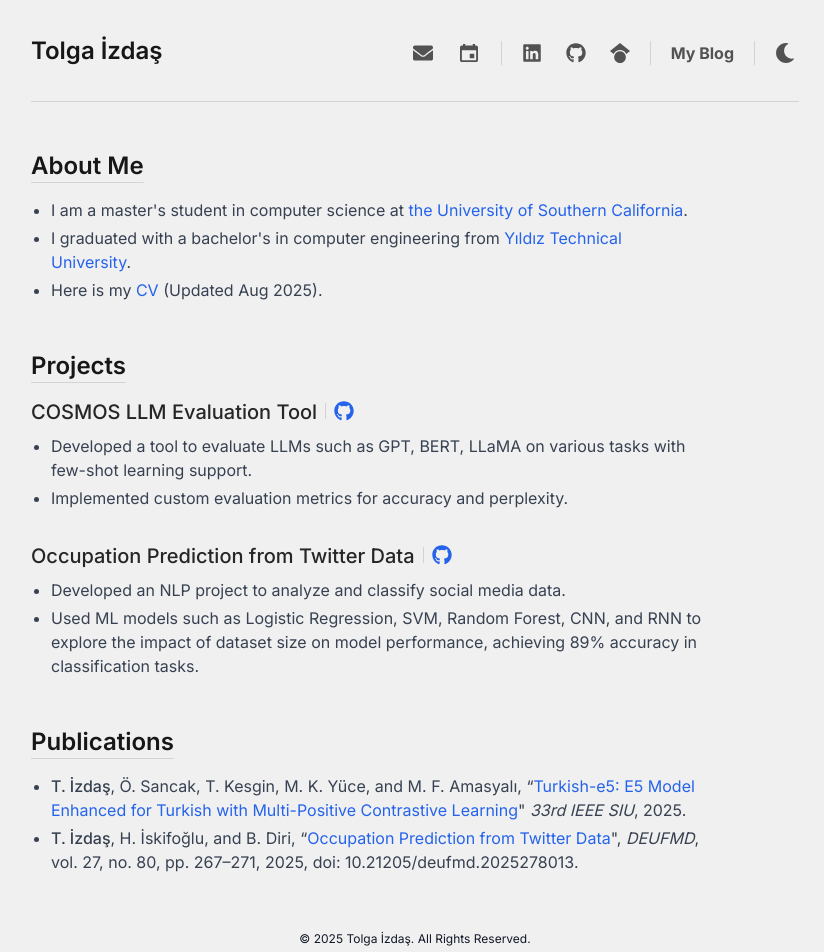
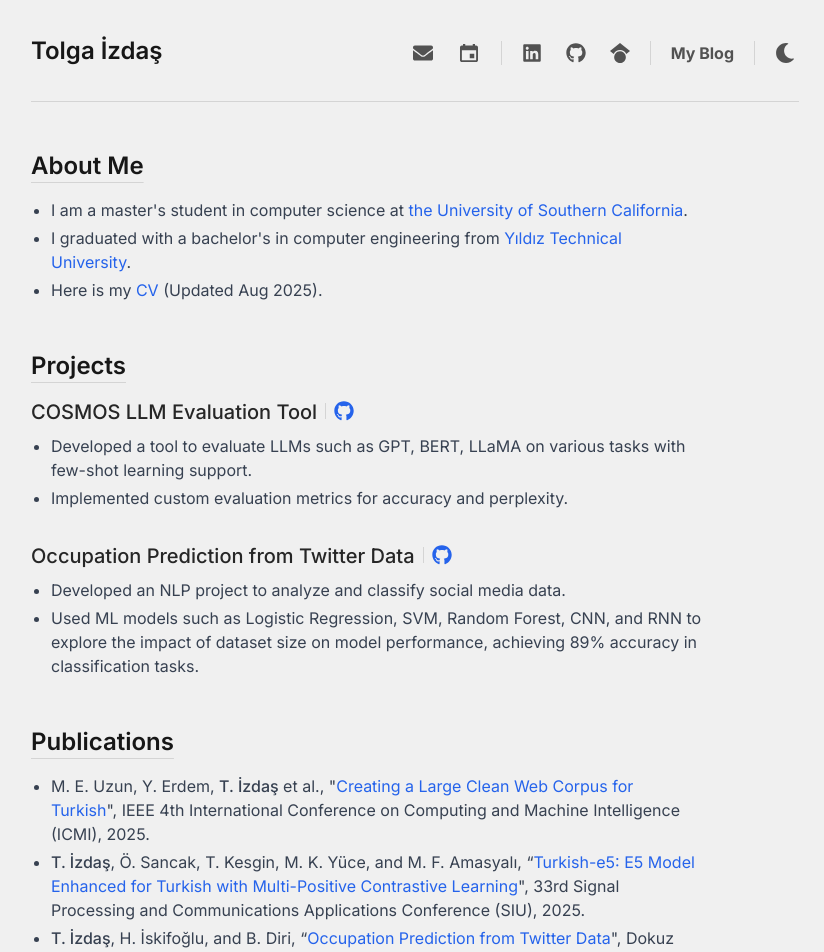
Before and after one commit to tolgaizdas/personal-website, a Next.js app: page / in a window 1280 px wide. Shown: the top 952 px of the page, without its empty margins (225-1049 px from the left). Built offline with nearby package versions, Linux system fonts and the light colour scheme.

Commit message:
added publication

```diff
--- a/src/app/sections.js
+++ b/src/app/sections.js
@@ -118,8 +118,9 @@ export const publications = {
       company: "",
       location: "",
       description: [
-        `<span class="font-medium">T. İzdaş</span>, Ö. Sancak, T. Kesgin, M. K. Yüce, and M. F. Amasyalı,  \“${anchor("https://ieeexplore.ieee.org/document/11112375", "Turkish-e5:  E5  Model  Enhanced  for  Turkish  with  Multi-Positive  Contrastive Learning")}\" <i>33rd IEEE SIU</i>, 2025.`,
-        `<span class="font-medium">T. İzdaş</span>, H. İskifoğlu, and B. Diri, \“${anchor("https://dergipark.org.tr/en/download/article-file/4155848", "Occupation Prediction from Twitter Data")}\", <i>DEUFMD</i>, vol. 27, no. 80, pp. 267–271, 2025, doi: 10.21205/deufmd.2025278013.`,
+        `M. E. Uzun, Y. Erdem, <span class="font-medium">T. İzdaş</span> et al., \"${anchor("https://ieeexplore.ieee.org/document/11141276", "Creating a Large Clean Web Corpus for Turkish")}\", IEEE 4th International Conference on Computing and Machine Intelligence (ICMI), 2025.`,
+        `<span class="font-medium">T. İzdaş</span>, Ö. Sancak, T. Kesgin, M. K. Yüce, and M. F. Amasyalı,  \“${anchor("https://ieeexplore.ieee.org/document/11112375", "Turkish-e5:  E5  Model  Enhanced  for  Turkish  with  Multi-Positive  Contrastive Learning")}\", 33rd Signal Processing and Communications Applications Conference (SIU), 2025.`,
+        `<span class="font-medium">T. İzdaş</span>, H. İskifoğlu, and B. Diri, \“${anchor("https://dergipark.org.tr/en/download/article-file/4155848", "Occupation Prediction from Twitter Data")}\", Dokuz Eylul University Faculty of Engineering Journal of Science and Engineering (DEU FMD), 2025.`,
       ],
     },
   ],
```
